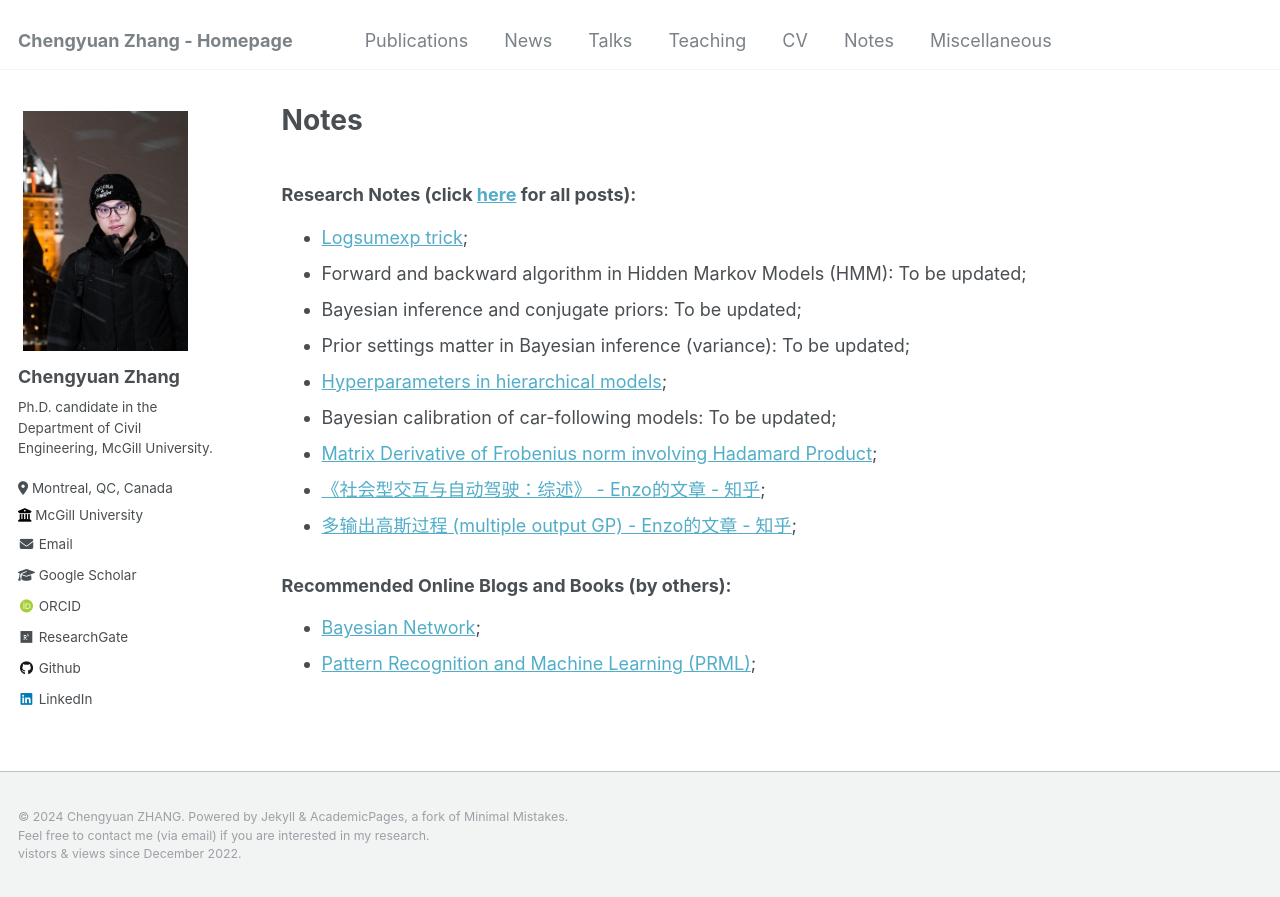
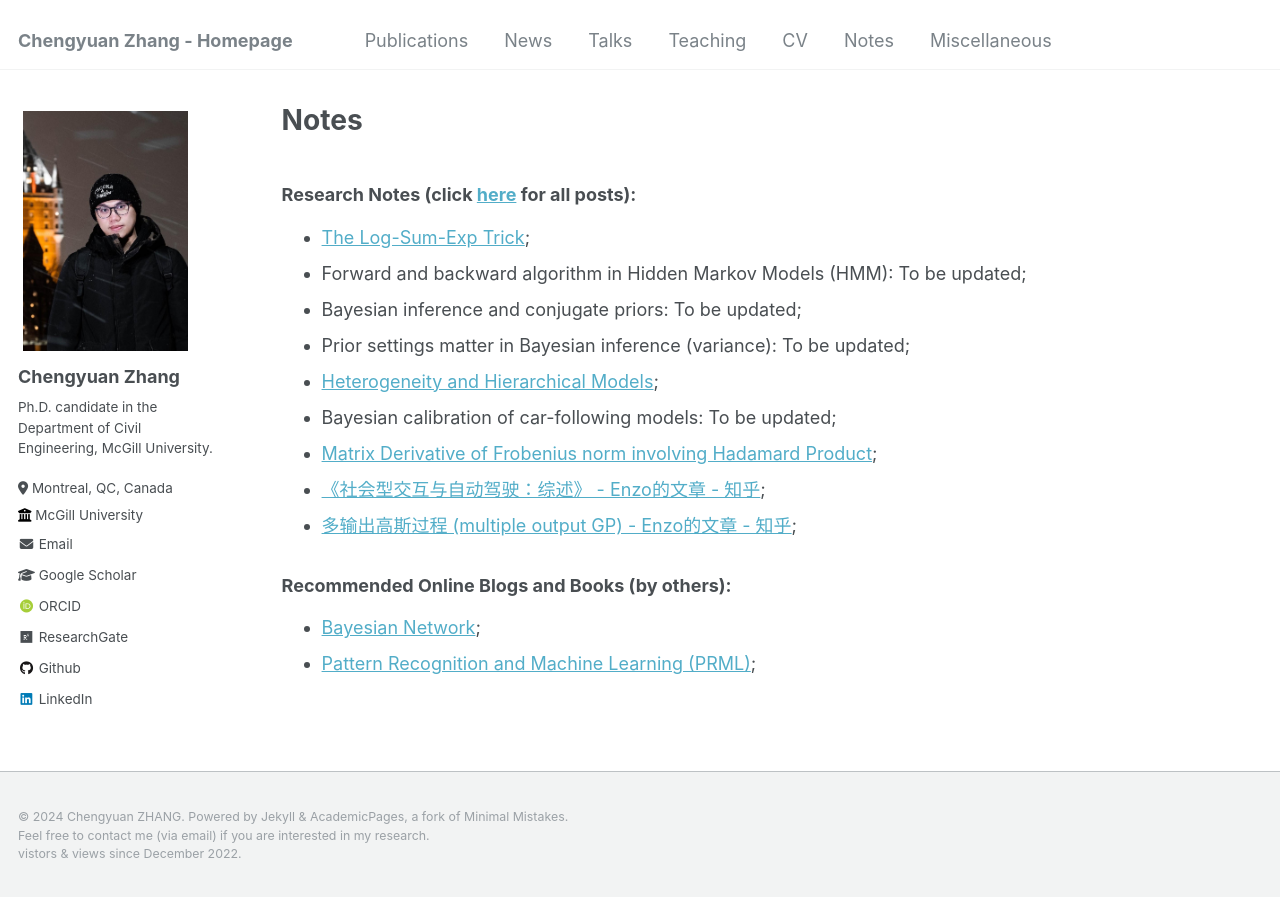
Before and after one commit to Chengyuan-Zhang/chengyuan-zhang.github.io, a Jekyll site: the page built from _pages/notes.md, in a window 1280 px wide. Shown: the top 897 px of the page. Built offline with Jekyll 4.4.1, drawn with Linux system fonts in a browser that asks for light colours; some web fonts are replaced; comment, search, counter and statistics services are not loaded.

Commit message:
update blogs: hierarchical model

```diff
--- a/_pages/notes.md
+++ b/_pages/notes.md
@@ -7,11 +7,11 @@ author_profile: true
 
 ### Research Notes (click [here](/blog-posts/) for all posts):
 
-- [Logsumexp trick](/posts/logsumexp/);
+- [The Log-Sum-Exp Trick](/posts/logsumexp/);
 - Forward and backward algorithm in Hidden Markov Models (HMM): To be updated;
 - Bayesian inference and conjugate priors: To be updated;
 - Prior settings matter in Bayesian inference (variance): To be updated;
-- [Hyperparameters in hierarchical models](/posts/hierarchical/);
+- [Heterogeneity and Hierarchical Models](/posts/hierarchical/);
 - Bayesian calibration of car-following models: To be updated;
 - [Matrix Derivative of Frobenius norm involving Hadamard Product](/posts/matrix-derivative/);
 - [《社会型交互与自动驾驶：综述》 - Enzo的文章 - 知乎](https://zhuanlan.zhihu.com/p/557203965);
```
Also changed, not shown: _posts/2024-11-24-hierarchical.md (+21 -22 lines), _posts/2022-10-01-matrix-derivative.md (renamed from _posts/2022-10-01-Matrix-Derivative.md).
